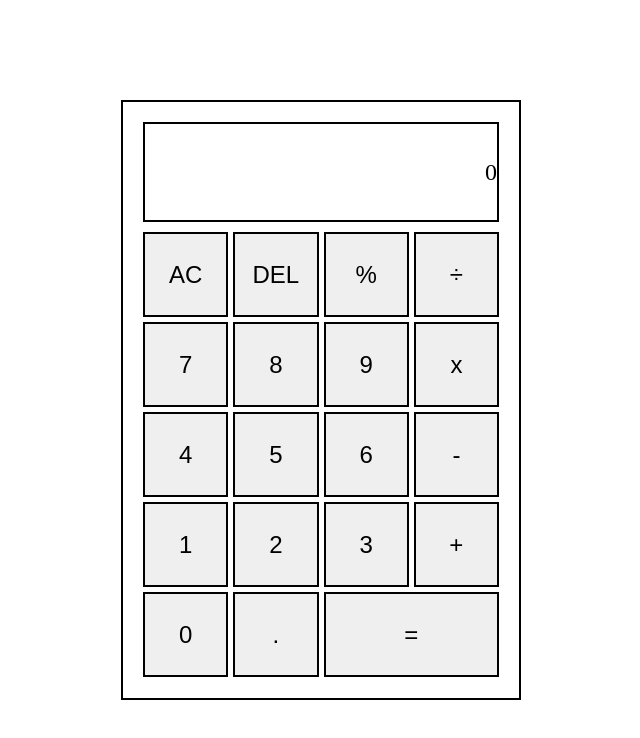
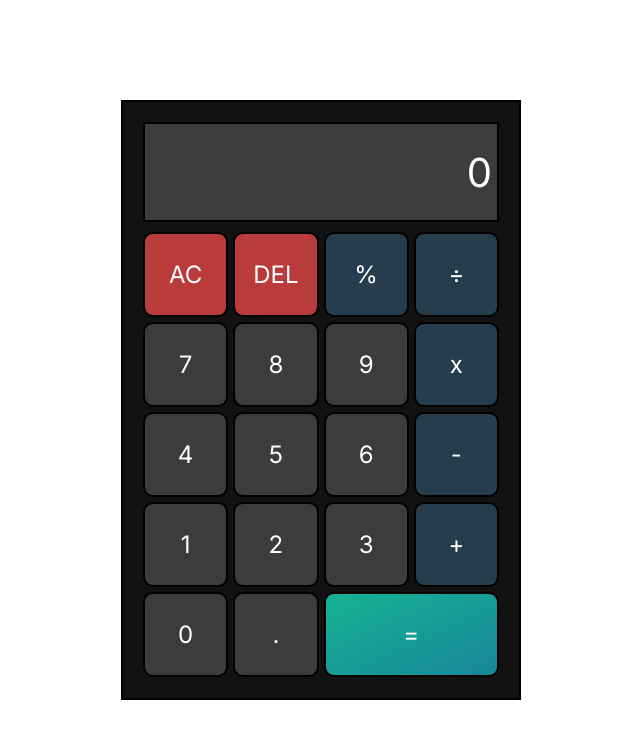
Before and after one commit to elinzhang507/calculator, a plain HTML site: page index.html in a window 1280 px wide. Shown: the whole page, without its empty margins (319-959 px from the left). Drawn offline with Linux system fonts and the light colour scheme.

Commit message:
styled the calculator ui

```diff
--- a/styles.css
+++ b/styles.css
@@ -1,7 +1,11 @@
+@import url('https://fonts.googleapis.com/css2?family=Inter:ital,opsz@0,14..32;1,14..32&family=Orbitron:wght@400..900&display=swap');
+
 * {
     margin: 0;
     padding: 0;
+    font-family: "Inter", sans-serif;
     box-sizing: border-box;
+    color: white;
 }
 
 #calculator-container {
@@ -12,6 +16,7 @@
     border: solid 2px black;
     display: flex;
     flex-direction: column;
+    background-color: rgb(18, 18, 18);
 }
 
 #screen-container {
@@ -21,7 +26,10 @@
     display: flex;
     justify-content: right;
     align-items: center;
-    font-size: 24px;
+    font-size: 40px;
+    flex-wrap: wrap;
+    padding-right: 5px;
+    background-color: rgb(60, 60, 60);
 }
 
 #button-container {
@@ -39,8 +47,19 @@
     align-items: center;
     justify-content: center;
     font-size: 24px;
+    background-color: rgb(60, 60, 60);
+    border-radius: 10px;
+}
+#button-container > .misc-buttons {
+    background-color: rgb(185, 59, 59);
+}
+
+#button-container > .op-buttons, #button-container > #per-button {
+    background-color: rgb(37, 61, 77);
 }
 
 #eq-button {
     flex: 2 2 calc(50% - 15px);
+    /* background-color: rgb(21, 179, 147); */
+    background-image: linear-gradient(to bottom right, rgb(21, 179, 147), rgb(25, 134, 153));
 }
```
